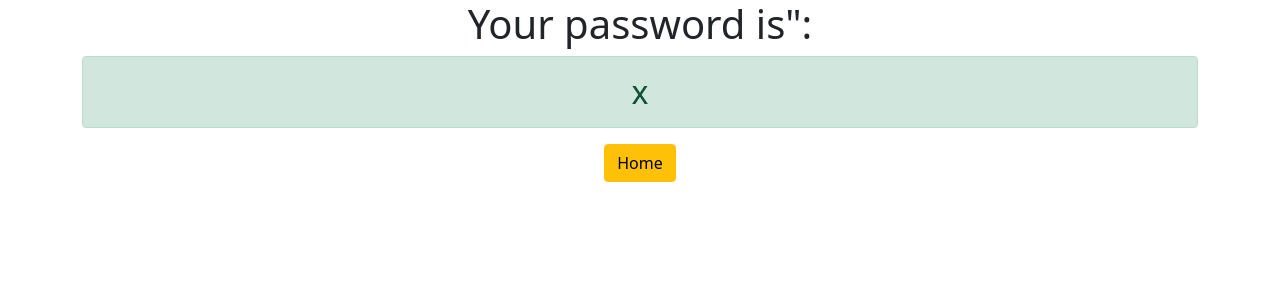
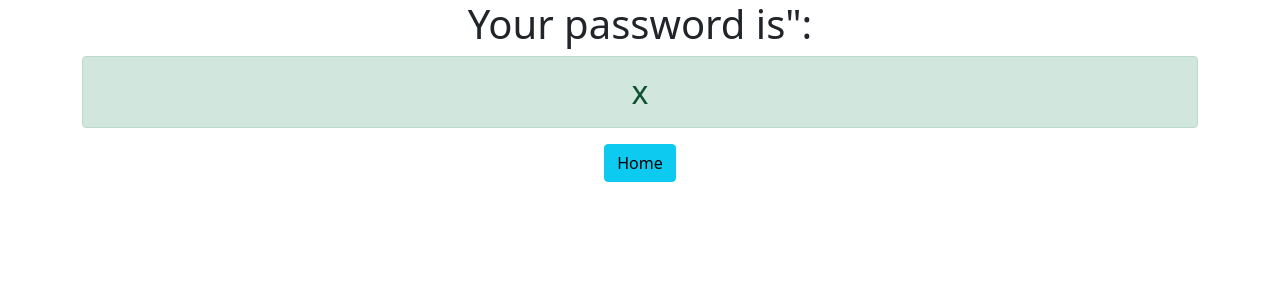
Before and after one commit to andresnorte/django3-password-generator, a Django app: template generator/templates/generator/password.html in a window 1280 px wide. Shown: the top 300 px of the page. Run offline with Django 4.2, Linux system fonts and the light colour scheme; the template is opened without the code that fills it: most values are stand-ins (such as "Sample title", 1, 10 or a date in 2020).

Commit message:
I made some tweaks

```diff
--- a/generator/templates/generator/password.html
+++ b/generator/templates/generator/password.html
@@ -3,5 +3,5 @@
 <div class="container text-center">
   <h1>Your password is":</h1>
   <h2 class="alert alert-success">{{ password }}</h2>
-  <a href="{% url 'home' %}" class="btn btn-warning">Home</a>
+  <a href="{% url 'home' %}" class="btn btn-info">Home</a>
 </div>
--- a/password_generator/settings.py
+++ b/password_generator/settings.py
@@ -20,7 +20,7 @@ BASE_DIR = Path(__file__).resolve().parent.parent
 # See https://docs.djangoproject.com/en/4.0/howto/deployment/checklist/
 
 # SECURITY WARNING: keep the secret key used in production secret!
-SECRET_KEY = 'django-insecure-on=jijh7f(u$=%@)1jrt_yrnh1um*mu@9l%a1pu9_7ga_^rkys'
+SECRET_KEY = 'django-insecure-on=jikkkjh7f(u$=%@)1jrt_yrnh1um*mu@9l%a1pu9_7ga_^rkys'
 
 # SECURITY WARNING: don't run with debug turned on in production!
 DEBUG = True
```
